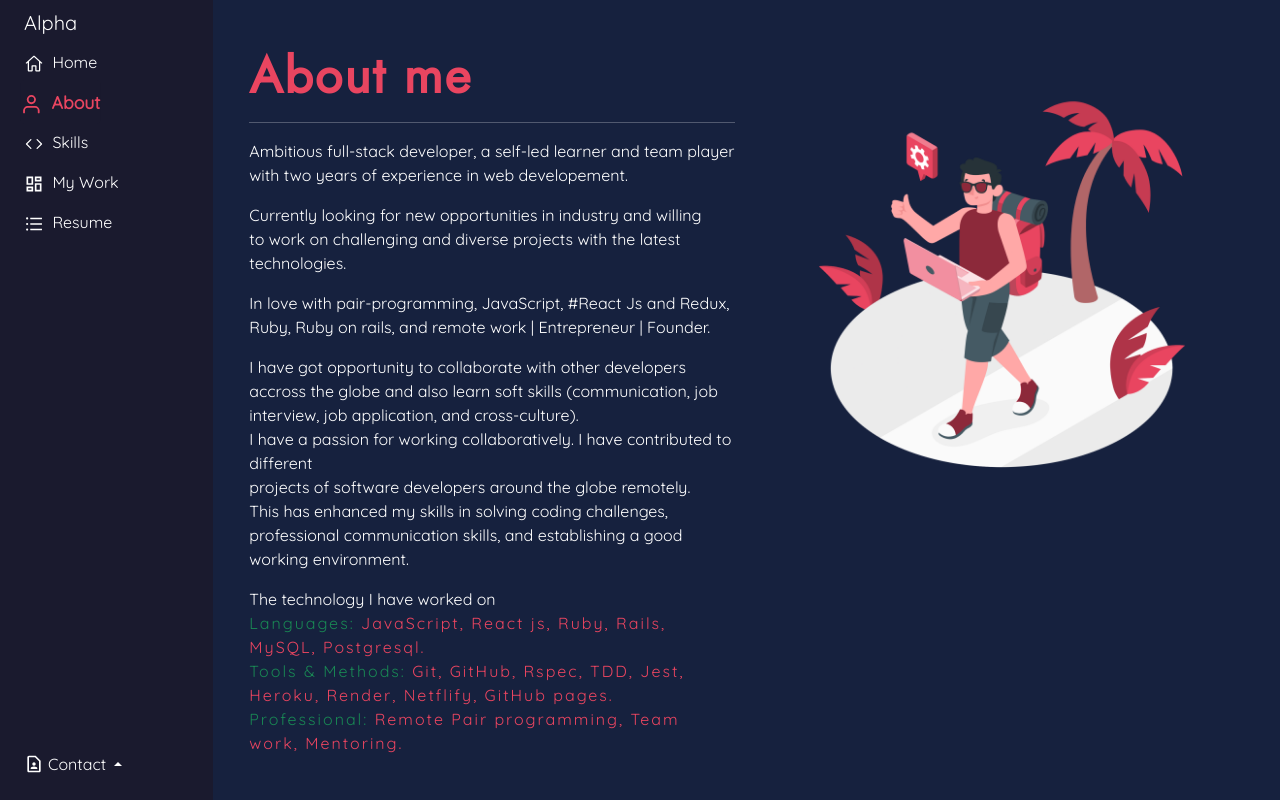
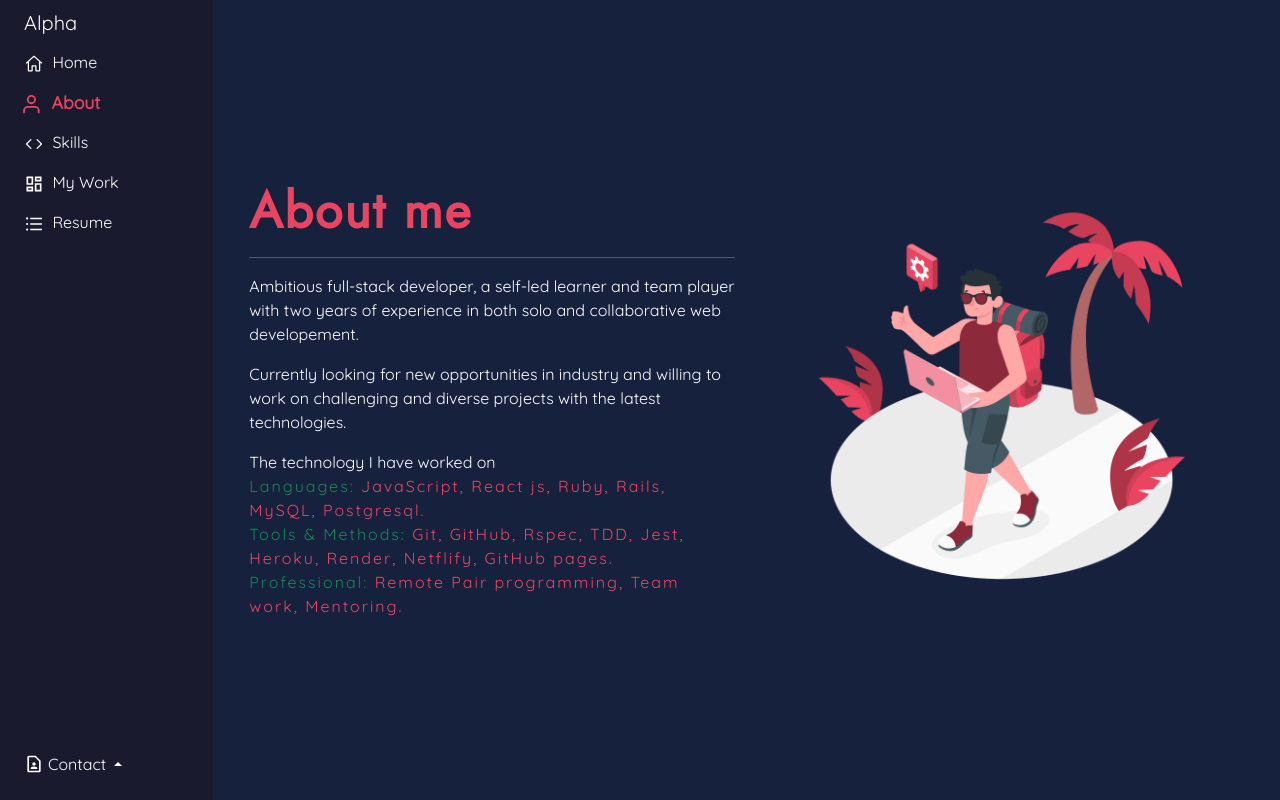
Before and after one commit to AlphaNtihinduka/alpha_portifolio_react, a React (Create React App) app: page /about in a window 1280 px wide. Built offline with nearby package versions, Linux system fonts and the light colour scheme.

Commit message:
Add contact form

```diff
--- a/src/components/About.js
+++ b/src/components/About.js
@@ -14,32 +14,11 @@ function About() {
                 <hr />
                 <p className="slide-in-bottom">
                   Ambitious full-stack developer, a self-led learner and team player
-                  <br />
-                  with two years of experience in web developement.
+                  with two years of experience in both solo and collaborative web developement.
                 </p>
                 <p className="slide-in-bottom">
                   Currently looking for new opportunities in industry and willing
-                  <br />
                   to work on challenging and diverse projects with the latest technologies.
-                </p>
-                <p className="slide-in-bottom">
-                  In love with pair-programming, JavaScript,
-                  #React Js and Redux, Ruby, Ruby on rails,
-                  and remote work | Entrepreneur | Founder.
-                </p>
-                <p className="slide-in-bottom">
-                  I have got opportunity
-                  to collaborate with other developers accross the globe and also learn soft skills
-                  (communication, job interview, job application, and cross-culture).
-                  <br />
-
-                  I have a passion for working collaboratively. I have contributed to different
-                  {' '}
-                  <br />
-                  projects of software developers around the globe remotely.
-                  <br />
-                  This has enhanced my skills in solving coding challenges, professional
-                  communication skills, and establishing a good working environment.
                 </p>
                 <div className="slide-in-bottom">
                   The technology I have worked on
--- a/src/components/ContactForm.js
+++ b/src/components/ContactForm.js
@@ -1,40 +1,14 @@
 import './contact.scss';
 import Loader from 'react-loaders';
-import { useRef } from 'react';
-import emailjs from '@emailjs/browser';
 import Globe from './globe/Globe';
 
 const ContactForm = () => {
-  const form = useRef();
-
-  const sendEmail = (e) => {
-    e.preventDefault();
-
-    emailjs
-      .sendForm(
-        'service_ru98t66',
-        'template_qowlwuo',
-        form.current,
-        'Qc0hByTDYQcS_pea1nieU',
-      )
-      .then(
-        () => {
-          alert('Message sent, I will get back to you soon!');
-          window.location.reload(false);
-        },
-        () => {
-          alert('An error occured, please try again');
-        },
-      );
-  };
-
    return (
     <>
       <div>
-        <div className='form_globe w-50'>
+        <div className="form_globe w-50">
           <div className="text-zone">
-          <h1 className="title">
-          </h1>
+            <h1 className="title p-3 text-danger"> Contact </h1>
             <p>
               I am interested in remote or relocation jobs.
               Contact me if you have any requests or questions using
@@ -42,25 +16,28 @@ const ContactForm = () => {
                 {' '}
                 Linkedin
               </a>
-            <span className='ps-1'>or the form below.</span>
+              <span className="ps-1">or the form below.</span>
 
             </p>
             <div className="contact-form">
-            <form ref={form} onSubmit={sendEmail}>
-              <ul class = "list-unstyled">
-                <li className='mb-2'>
-                  <input className='w-100 ps-1 border border-success' type="text" name="user_name" placeholder="Name" required />
+              <form   action="https://formspree.io/f/xbjellaw"
+        method="post"
+        id="form"
+        data-aos="flip-up">
+                <ul className="list-unstyled">
+                  <li className="mb-2">
+                    <input className="w-100 ps-1 border border-success" type="text" name="user_name" placeholder="Name" required />
                   </li>
-                <li className='mb-2'>
-                  <input className='w-100 ps-1 border border-success' type="email" name="email" placeholder="Email" required />
+                  <li className="mb-2">
+                    <input className="w-100 ps-1 border border-success" type="email" name="email" placeholder="Email" required />
                   </li>
-                <li className='mb-2'>
-                  <input className='w-100 ps-1 border border-success' placeholder="Subject" type="text" name="subject" required />
+                  <li className="mb-2">
+                    <input className="w-100 ps-1 border border-success" placeholder="Subject" type="text" name="subject" required />
                   </li>
-                <li className='mb-2'>
-                  <textarea className='w-100 ps-1 border border-success' placeholder="Message" name="message" required />
+                  <li className="mb-2">
+                    <textarea className="w-100 h-25 ps-1 border border-success" placeholder="Message" name="message" required />
                   </li>
-                <li class="rounded">
+                  <li className="rounded">
                     <input type="submit" className="flat-button" value="SEND" />
                   </li>
                 </ul>
--- a/src/components/Sidebar.js
+++ b/src/components/Sidebar.js
@@ -107,7 +107,7 @@ function Sidebar() {
                 {' '}
               </li>
               <li>
-              <NavLink to="/contactform" className="dropdown-item text-black">
+                <NavLink to="/contactform" className="dropdown-item text-black">
                   <AiFillContacts className="fs-5" />
                   {' '}
                   Contact Form
```
Also changed, not shown: src/components/globe/Globe.js. Lines whose indentation alone changed are shown as unchanged.
